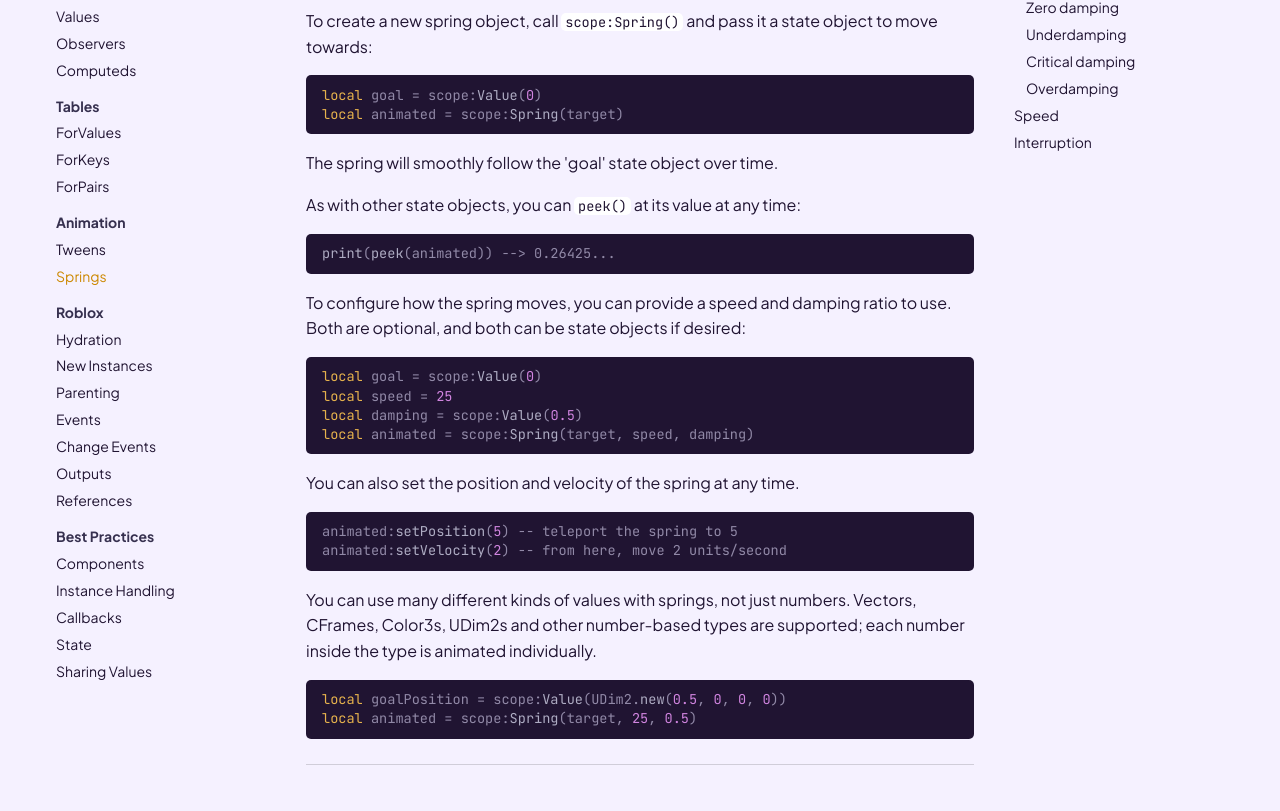
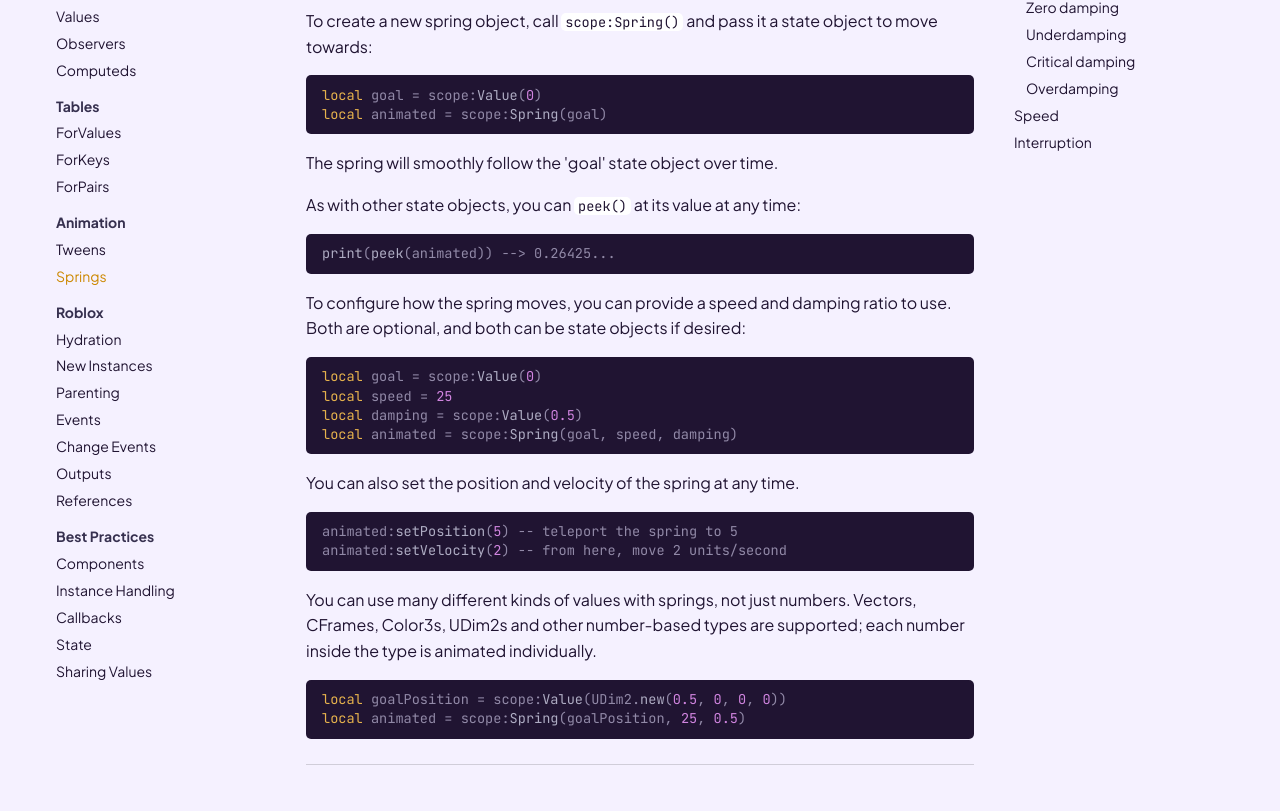
Before and after one commit to dphfox/Fusion, an MkDocs documentation site: the page built from docs/tutorials/animation/springs.md, in a window 1280 px wide and 1400 px high, scrolled down 546 px. Shown: the part 155-966 px from the top of the window. Built offline with MkDocs 1.6.1 and Material for MkDocs 9.7.7, drawn with Linux system fonts in a browser that asks for light colours; comment, search, counter and statistics services are not loaded; the version menu is left out.

Commit message:
Fix tutorial typos

````diff
--- a/docs/tutorials/animation/springs.md
+++ b/docs/tutorials/animation/springs.md
@@ -14,7 +14,7 @@ to move towards:
 
 ```Lua
 local goal = scope:Value(0)
-local animated = scope:Spring(target)
+local animated = scope:Spring(goal)
 ```
 
 The spring will smoothly follow the 'goal' state object over time.
@@ -32,7 +32,7 @@ use. Both are optional, and both can be state objects if desired:
 local goal = scope:Value(0)
 local speed = 25
 local damping = scope:Value(0.5)
-local animated = scope:Spring(target, speed, damping)
+local animated = scope:Spring(goal, speed, damping)
 ```
 
 You can also set the position and velocity of the spring at any time.
@@ -48,7 +48,7 @@ each number inside the type is animated individually.
 
 ```Lua
 local goalPosition = scope:Value(UDim2.new(0.5, 0, 0, 0))
-local animated = scope:Spring(target, 25, 0.5)
+local animated = scope:Spring(goalPosition, 25, 0.5)
 ```
 
 -----
````
Also changed, not shown: docs/tutorials/animation/tweens.md (+3 -3 lines).
